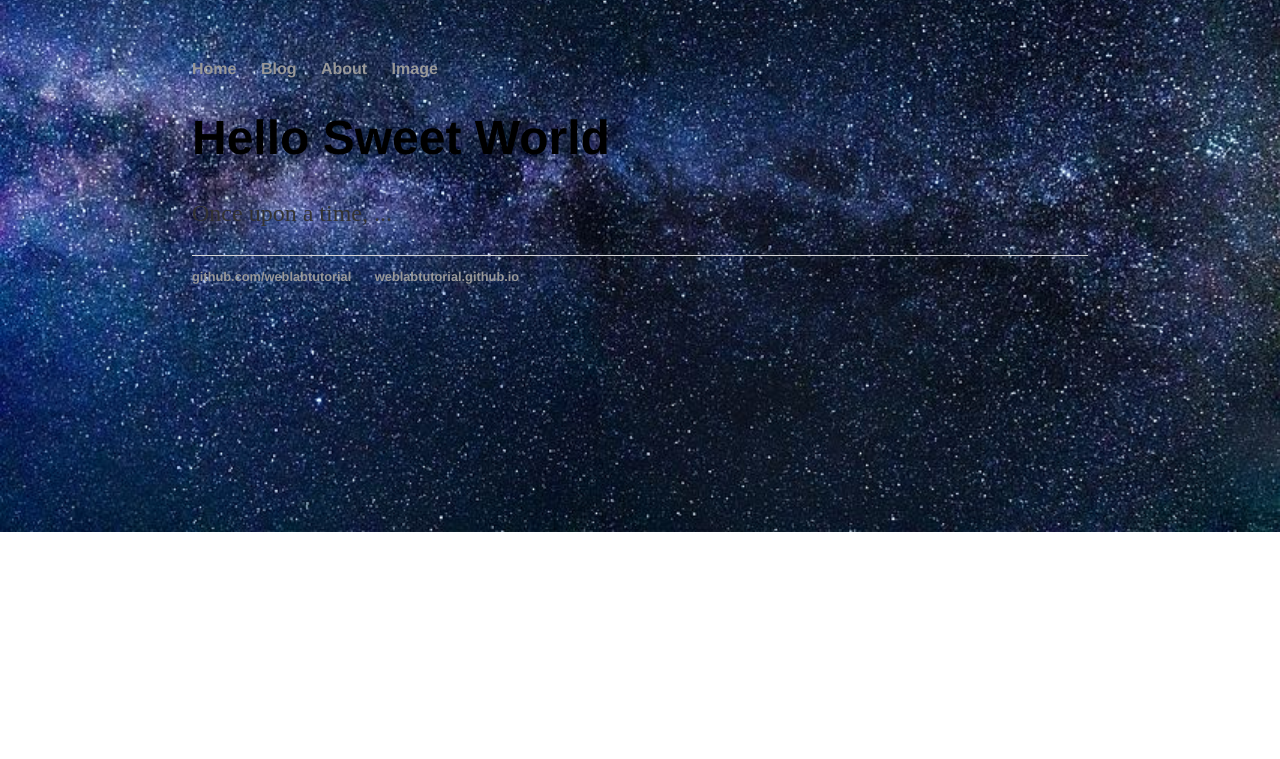
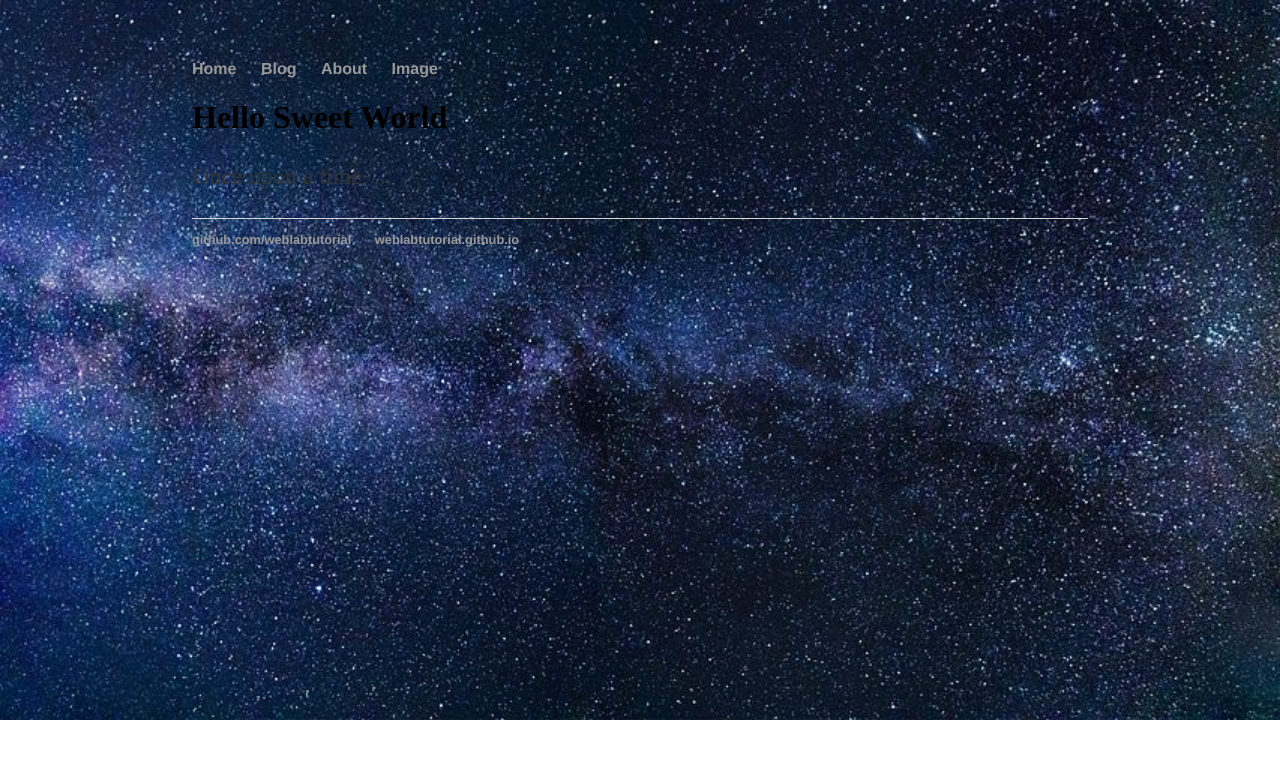
Before and after one commit to nuratamton/nuratamton.github.io, a Jekyll site: the page built from index.html, in a window 1280 px wide. Shown: the top 759 px of the page. Built offline with Jekyll 4.4.1, drawn with Linux system fonts in a browser that asks for light colours.

Commit message:
updated body tag

```diff
--- a/css/main.css
+++ b/css/main.css
@@ -1,10 +1,11 @@
-body{
+body {
   margin: 60px auto;
   width: 70%;
   background-image: url('/images/background.jpg');
-  background-position: center;
+  background-position: fill;
   background-size: cover;
-  background-repeat: no-repeat;
+  background-repeat: no-repeat
+}
 
 }
 h1{
```
